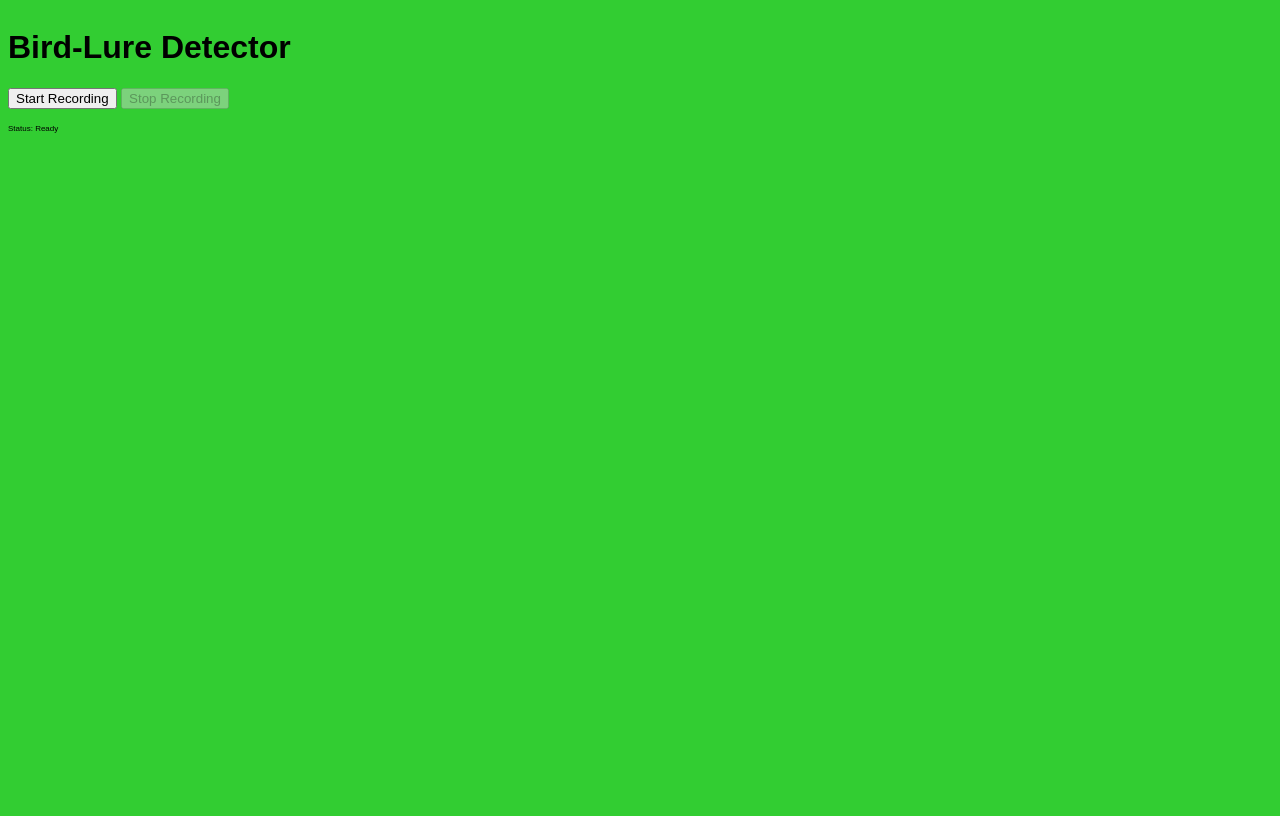
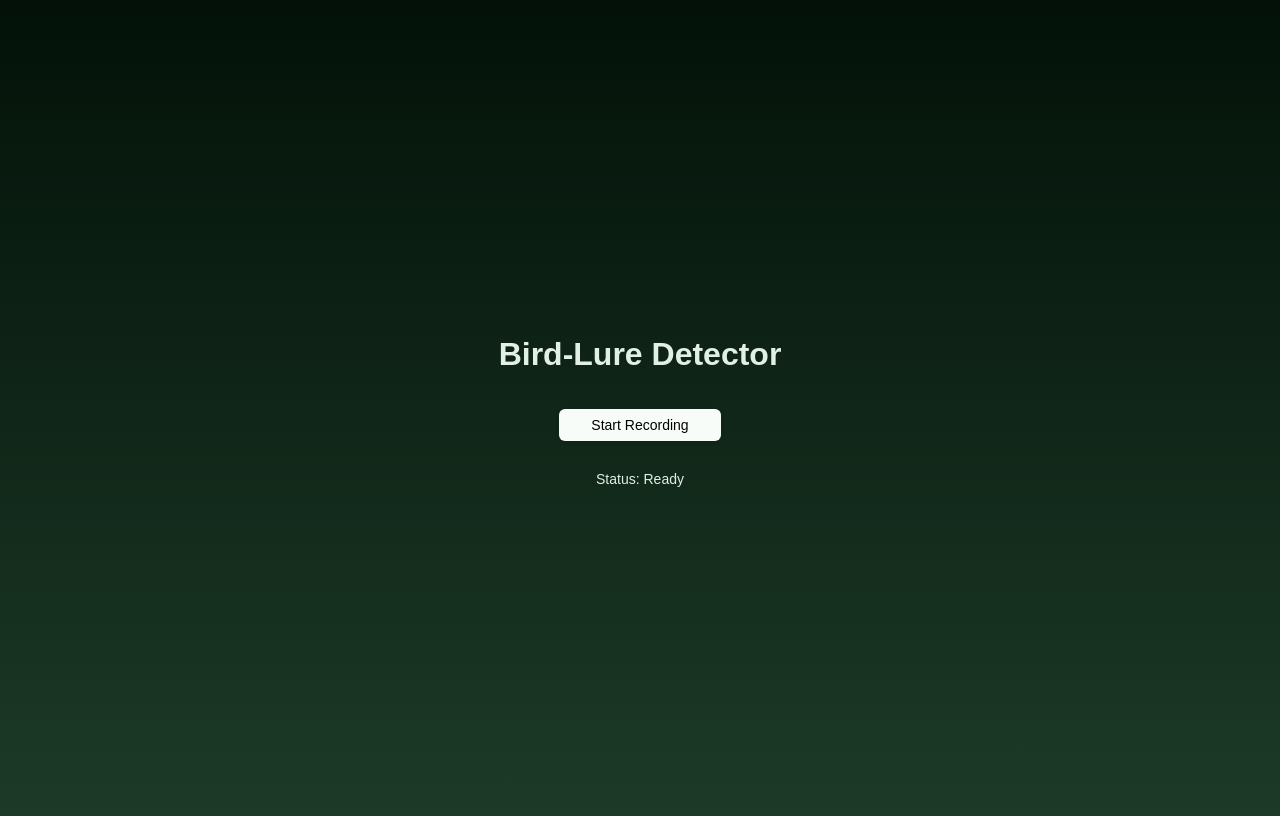
Before and after one commit to friedrich-eibl/AudioFingerprinting, a FastAPI app: page / in a window 1280 px wide. Run offline with FastAPI, Linux system fonts and the light colour scheme.

Commit message:
overhauled web ui

```diff
--- a/scripts/show_spectogram_for_song.py
+++ b/scripts/show_spectogram_for_song.py
@@ -22,8 +22,8 @@ def show_spectogram_for_song(file_path, show_peaks: bool):
 
 
 if __name__ == '__main__':
-    song_path = 'db_mgm_cut_clip.mp3'
-    song_path = 'recognition_test_db_with_noise.mp3'
+    song_path = '../robustness_tests/db_mgm_cut_clip.mp3'
+    song_path = '../robustness_tests/recognition_test_db_with_noise.mp3'
         # (str(Path(__file__).parent.parent
         #         / 'committee_audio/+++ AMPELOPOULI9         Mönchsgrasmücke  BlackCap       meist verwendet.mp3'))
     show_spectogram_for_song(song_path, True)
--- a/static/css/style.css
+++ b/static/css/style.css
@@ -1,8 +1,89 @@
+:root {
+    --bg-gradient: linear-gradient(to bottom, oklch(39.6% 0.141 25.723), oklch(50.5% 0.213 27.518));
+    --background: 142 71% 4%;
+  --foreground: 142 31% 91%;
+  --primary: 142 40% 98%;
+  --primary-foreground: 142 47.4% 1.2%;
+  --secondary: 142 47.4% 11.2%;
+  --secondary-foreground: 142 40% 98%;
+  --muted: 142 47% 11%;
+  --muted-foreground: 142 16.3% 56.9%;
+  --accent: 142 34% 17%;
+  --accent-foreground: 142 40% 98%;
+  --destructive: 0 63% 31%;
+  --destructive-foreground: 210 40% 98%;
+  --border: 142 34% 17%;
+  --input: 142 34% 17%;
+  --ring: 142 34% 17%;
+    --bg-green-bright:
+    --bg-green-dark:
+    --bg-red-bright:
+    --bg-red-bright:
+    --fg-primary:
+    --fg-secondary:
+    --primary
+}
+
+
+
 body {
+    display: grid;
     font-family: sans-serif;
-    background-color: limegreen;
+    background: #031108;
+    background: linear-gradient(to bottom, hsl(141, 71%, 4%) 0%, hsl(142, 34%, 17%) 100%);
+    background-repeat: no-repeat;
+    background-size: cover;
+    min-height: 100vh;
     align-content: center;
+    overflow: hidden;
+    color: hsl(142, 31%, 91%);
 }
-#status { margin-top: 15px;  font-size:.5em}
-#results { margin-top: 10px; padding: 10px; border: 1px solid #ccc; background-color: #f9f9f9; white-space: pre-wrap; font-family: monospace;}
-#eval {font-weight: bold;}
+button {
+    display: inline-flex;
+    align-items: center;
+    justify-content: center;
+    gap: 8px;
+    padding: 0.5rem 2rem;
+    background-color: #f8fcf9;
+    color: #000;
+    border: none;
+    border-radius: calc(0.5rem - 2px);
+    cursor: pointer;
+    font-family: sans-serif;
+    font-size: 0.875rem;
+    box-shadow: 0 2px 4px rgba(0,0,0,0.15);
+    transition: background-color 0.3s;
+}
+
+#status {
+    margin-top: 15px;
+    font-size: 0.875em; /* Slightly bigger for readability */
+}
+
+#eval {
+    font-weight: bold;
+    text-align: center; /* Also center text */
+}
+
+#results {
+    margin-top: 10px;
+    padding: 10px;
+    border: 1px solid #ccc;
+    background-color: #f9f9f9;
+    white-space: pre-wrap;
+    font-family: monospace;
+    width: 80%; /* Adjust width */
+    box-sizing: border-box;
+}
+
+#stopButton {
+    display: none;
+}
+
+#actionGroup {
+    display: flex;             /* Enables flexbox */
+    flex-direction: column;    /* Align items vertically */
+    align-items: center;       /* Center horizontally */
+    justify-content: center;   /* Center vertically (optional, if you have height set) */
+    gap: 15px;                 /* Space between elements */
+}
--- a/templates/index.html
+++ b/templates/index.html
@@ -6,6 +6,7 @@
     <link rel="stylesheet" href="/static/css/style.css">
 </head>
 <body>
+    <div id="actionGroup">
     <h1>Bird-Lure Detector</h1>
 
     <button id="startButton">Start Recording</button>
@@ -14,6 +15,7 @@
     <div id="status">Status: Ready</div>
     <div id="eval"></div>
     <div id="results" style="display: none;"></div>
+    </div>
 
     <script src="/static/js/process_audio.js"></script>
 </body>
```
Also changed, not shown: static/js/process_audio.js (+16 -1 lines).
